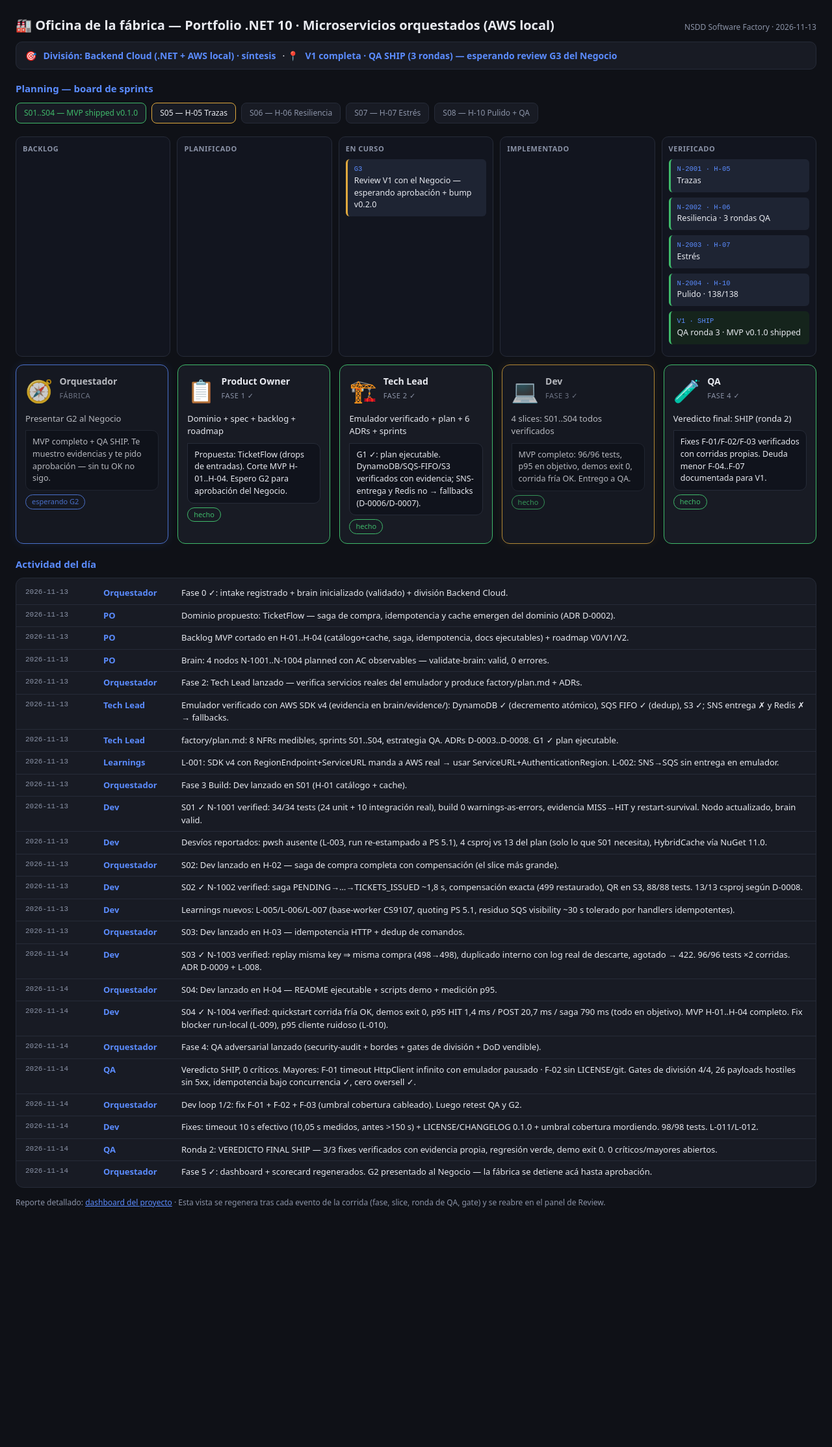
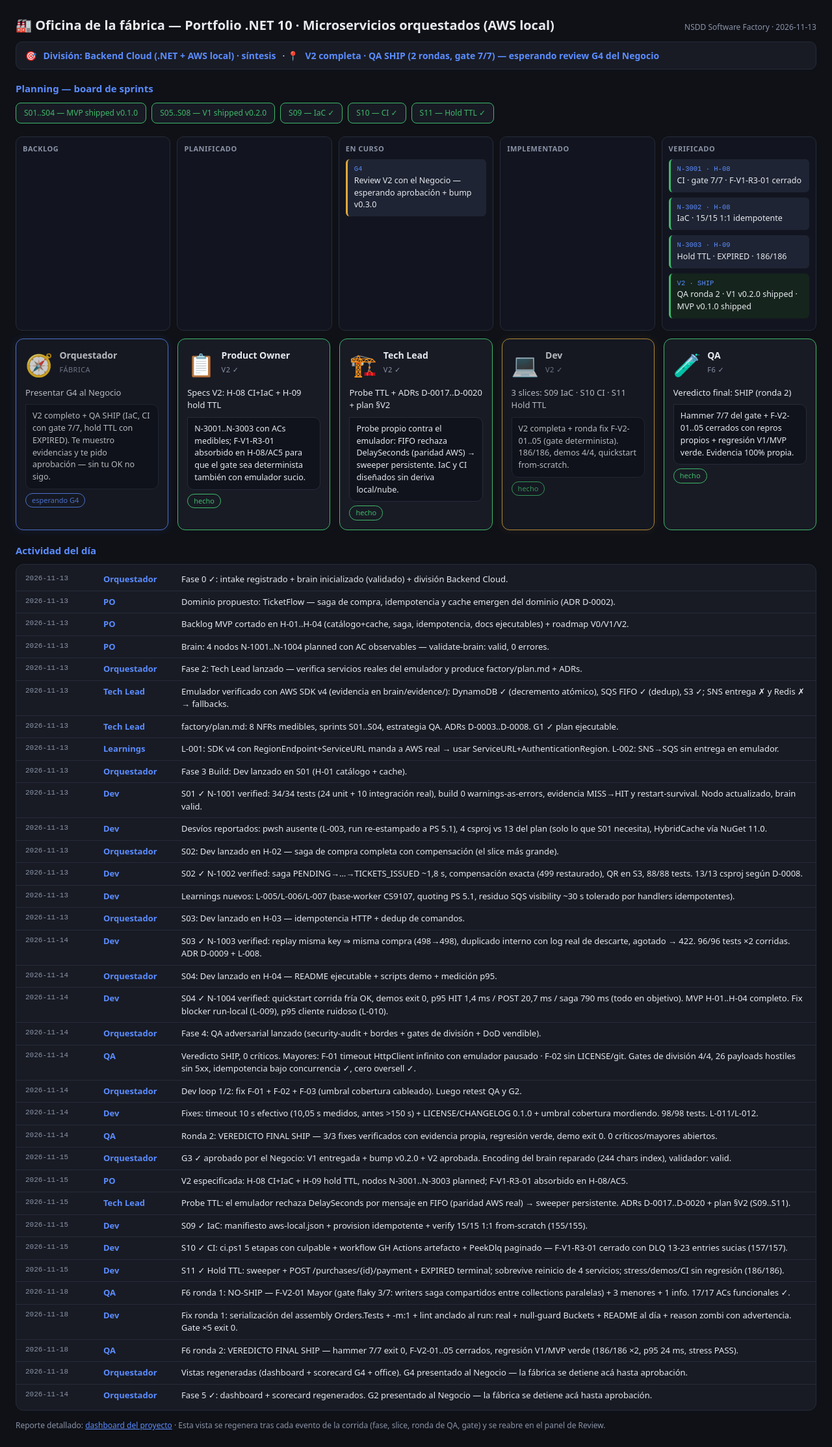
Before and after one commit to fedesauzzadev/ticketflow, a plain HTML site: page factory/office.html in a window 1280 px wide. Shown: the whole page at 65% size. Before the commit the page ends 1884 px from the top, so only its background shows below. Drawn offline with Linux system fonts and the light colour scheme.

Commit message:
views: dashboard + scorecard G4 + office regenerados tras QA F6 SHIP (V2)

```diff
--- a/factory/office.html
+++ b/factory/office.html
@@ -53,23 +53,22 @@
   <span class="sub">NSDD Software Factory · 2026-11-13</span>
 </header>
 
-<div class="banner">🎯 <b>División: Backend Cloud (.NET + AWS local) · síntesis</b> · 📍 <b>V1 completa · QA SHIP (3 rondas) — esperando review G3 del Negocio</b></div>
+<div class="banner">🎯 <b>División: Backend Cloud (.NET + AWS local) · síntesis</b> · 📍 <b>V2 completa · QA SHIP (2 rondas, gate 7/7) — esperando review G4 del Negocio</b></div>
 
 <h2>Planning — board de sprints</h2>
-<div class="sprint-strip"><span class="sprint-chip ok">S01..S04 — MVP shipped v0.1.0</span><span class="sprint-chip on">S05 — H-05 Trazas</span><span class="sprint-chip">S06 — H-06 Resiliencia</span><span class="sprint-chip">S07 — H-07 Estrés</span><span class="sprint-chip">S08 — H-10 Pulido + QA</span></div>
+<div class="sprint-strip"><span class="sprint-chip ok">S01..S04 — MVP shipped v0.1.0</span><span class="sprint-chip ok">S05..S08 — V1 shipped v0.2.0</span><span class="sprint-chip ok">S09 — IaC ✓</span><span class="sprint-chip ok">S10 — CI ✓</span><span class="sprint-chip ok">S11 — Hold TTL ✓</span></div>
 <div class="board">
   <div class="bcol"><h4>Backlog</h4></div>
   <div class="bcol"><h4>Planificado</h4></div>
   <div class="bcol"><h4>En curso</h4>
-    <div class="note n-busy"><span class="nid">G3</span>Review V1 con el Negocio — esperando aprobación + bump v0.2.0</div>
+    <div class="note n-busy"><span class="nid">G4</span>Review V2 con el Negocio — esperando aprobación + bump v0.3.0</div>
   </div>
   <div class="bcol"><h4>Implementado</h4></div>
   <div class="bcol"><h4>Verificado</h4>
-    <div class="note n-ver"><span class="nid">N-2001 · H-05</span>Trazas</div>
-    <div class="note n-ver"><span class="nid">N-2002 · H-06</span>Resiliencia · 3 rondas QA</div>
-    <div class="note n-ver"><span class="nid">N-2003 · H-07</span>Estrés</div>
-    <div class="note n-ver"><span class="nid">N-2004 · H-10</span>Pulido · 138/138</div>
-    <div class="note n-ship"><span class="nid">V1 · SHIP</span>QA ronda 3 · MVP v0.1.0 shipped</div>
+    <div class="note n-ver"><span class="nid">N-3001 · H-08</span>CI · gate 7/7 · F-V1-R3-01 cerrado</div>
+    <div class="note n-ver"><span class="nid">N-3002 · H-08</span>IaC · 15/15 1:1 idempotente</div>
+    <div class="note n-ver"><span class="nid">N-3003 · H-09</span>Hold TTL · EXPIRED · 186/186</div>
+    <div class="note n-ship"><span class="nid">V2 · SHIP</span>QA ronda 2 · V1 v0.2.0 shipped · MVP v0.1.0 shipped</div>
   </div>
 </div>
 
@@ -77,36 +76,36 @@
   <div class="desk waiting pulse">
     <span class="avatar">🧭</span>
     <h3>Orquestador</h3><span class="role">Fábrica</span>
-    <div class="task">Presentar G2 al Negocio</div>
-    <div class="bubble">MVP completo + QA SHIP. Te muestro evidencias y te pido aprobación — sin tu OK no sigo.</div>
-    <span class="chip st-waiting">esperando G2</span>
+    <div class="task">Presentar G4 al Negocio</div>
+    <div class="bubble">V2 completo + QA SHIP (IaC, CI con gate 7/7, hold TTL con EXPIRED). Te muestro evidencias y te pido aprobación — sin tu OK no sigo.</div>
+    <span class="chip st-waiting">esperando G4</span>
   </div>
   <div class="desk done">
     <span class="avatar">📋</span>
-    <h3>Product Owner</h3><span class="role">Fase 1 ✓</span>
-    <div class="task">Dominio + spec + backlog + roadmap</div>
-    <div class="bubble">Propuesta: TicketFlow (drops de entradas). Corte MVP H-01..H-04. Espero G2 para aprobación del Negocio.</div>
+    <h3>Product Owner</h3><span class="role">V2 ✓</span>
+    <div class="task">Specs V2: H-08 CI+IaC + H-09 hold TTL</div>
+    <div class="bubble">N-3001..N-3003 con ACs medibles; F-V1-R3-01 absorbido en H-08/AC5 para que el gate sea determinista también con emulador sucio.</div>
     <span class="chip st-done">hecho</span>
   </div>
   <div class="desk done">
     <span class="avatar">🏗️</span>
-    <h3>Tech Lead</h3><span class="role">Fase 2 ✓</span>
-    <div class="task">Emulador verificado + plan + 6 ADRs + sprints</div>
-    <div class="bubble">G1 ✓: plan ejecutable. DynamoDB/SQS-FIFO/S3 verificados con evidencia; SNS-entrega y Redis no → fallbacks (D-0006/D-0007).</div>
+    <h3>Tech Lead</h3><span class="role">V2 ✓</span>
+    <div class="task">Probe TTL + ADRs D-0017..D-0020 + plan §V2</div>
+    <div class="bubble">Probe propio contra el emulador: FIFO rechaza DelaySeconds (paridad AWS) → sweeper persistente. IaC y CI diseñados sin deriva local/nube.</div>
     <span class="chip st-done">hecho</span>
   </div>
   <div class="desk busy pulse">
     <span class="avatar">💻</span>
-    <h3>Dev</h3><span class="role">Fase 3 ✓</span>
-    <div class="task">4 slices: S01..S04 todos verificados</div>
-    <div class="bubble">MVP completo: 96/96 tests, p95 en objetivo, demos exit 0, corrida fría OK. Entrego a QA.</div>
+    <h3>Dev</h3><span class="role">V2 ✓</span>
+    <div class="task">3 slices: S09 IaC · S10 CI · S11 Hold TTL</div>
+    <div class="bubble">V2 completa + ronda fix F-V2-01..05 (gate determinista). 186/186, demos 4/4, quickstart from-scratch.</div>
     <span class="chip st-done">hecho</span>
   </div>
   <div class="desk done">
     <span class="avatar">🧪</span>
-    <h3>QA</h3><span class="role">Fase 4 ✓</span>
+    <h3>QA</h3><span class="role">F6 ✓</span>
     <div class="task">Veredicto final: SHIP (ronda 2)</div>
-    <div class="bubble">Fixes F-01/F-02/F-03 verificados con corridas propias. Deuda menor F-04..F-07 documentada para V1.</div>
+    <div class="bubble">Hammer 7/7 del gate + F-V2-01..05 cerrados con repros propios + regresión V1/MVP verde. Evidencia 100% propia.</div>
     <span class="chip st-done">hecho</span>
   </div>
 </div>
@@ -136,6 +135,16 @@
   <div><time>2026-11-14</time><span class="who">Orquestador</span><span>Dev loop 1/2: fix F-01 + F-02 + F-03 (umbral cobertura cableado). Luego retest QA y G2.</span></div>
   <div><time>2026-11-14</time><span class="who">Dev</span><span>Fixes: timeout 10 s efectivo (10,05 s medidos, antes >150 s) + LICENSE/CHANGELOG 0.1.0 + umbral cobertura mordiendo. 98/98 tests. L-011/L-012.</span></div>
   <div><time>2026-11-14</time><span class="who">QA</span><span>Ronda 2: VEREDICTO FINAL SHIP — 3/3 fixes verificados con evidencia propia, regresión verde, demo exit 0. 0 críticos/mayores abiertos.</span></div>
+  <div><time>2026-11-15</time><span class="who">Orquestador</span><span>G3 ✓ aprobado por el Negocio: V1 entregada + bump v0.2.0 + V2 aprobada. Encoding del brain reparado (244 chars index), validador: valid.</span></div>
+  <div><time>2026-11-15</time><span class="who">PO</span><span>V2 especificada: H-08 CI+IaC + H-09 hold TTL, nodos N-3001..N-3003 planned; F-V1-R3-01 absorbido en H-08/AC5.</span></div>
+  <div><time>2026-11-15</time><span class="who">Tech Lead</span><span>Probe TTL: el emulador rechaza DelaySeconds por mensaje en FIFO (paridad AWS real) → sweeper persistente. ADRs D-0017..D-0020 + plan §V2 (S09..S11).</span></div>
+  <div><time>2026-11-15</time><span class="who">Dev</span><span>S09 ✓ IaC: manifiesto aws-local.json + provision idempotente + verify 15/15 1:1 from-scratch (155/155).</span></div>
+  <div><time>2026-11-15</time><span class="who">Dev</span><span>S10 ✓ CI: ci.ps1 5 etapas con culpable + workflow GH Actions artefacto + PeekDlq paginado — F-V1-R3-01 cerrado con DLQ 13-23 entries sucias (157/157).</span></div>
+  <div><time>2026-11-15</time><span class="who">Dev</span><span>S11 ✓ Hold TTL: sweeper + POST /purchases/{id}/payment + EXPIRED terminal; sobrevive reinicio de 4 servicios; stress/demos/CI sin regresión (186/186).</span></div>
+  <div><time>2026-11-18</time><span class="who">QA</span><span>F6 ronda 1: NO-SHIP — F-V2-01 Mayor (gate flaky 3/7: writers saga compartidos entre collections paralelas) + 3 menores + 1 info. 17/17 ACs funcionales ✓.</span></div>
+  <div><time>2026-11-18</time><span class="who">Dev</span><span>Fix ronda 1: serialización del assembly Orders.Tests + -m:1 + lint anclado al run: real + null-guard Buckets + README al día + reason zombi con advertencia. Gate ×5 exit 0.</span></div>
+  <div><time>2026-11-18</time><span class="who">QA</span><span>F6 ronda 2: VEREDICTO FINAL SHIP — hammer 7/7 exit 0, F-V2-01..05 cerrados, regresión V1/MVP verde (186/186 ×2, p95 24 ms, stress PASS).</span></div>
+  <div><time>2026-11-18</time><span class="who">Orquestador</span><span>Vistas regeneradas (dashboard + scorecard G4 + office). G4 presentado al Negocio — la fábrica se detiene acá hasta aprobación.</span></div>
   <div><time>2026-11-14</time><span class="who">Orquestador</span><span>Fase 5 ✓: dashboard + scorecard regenerados. G2 presentado al Negocio — la fábrica se detiene acá hasta aprobación.</span></div>
 </div>
 
```
Also changed, not shown: factory/dashboard.html (+40 -26 lines), 1 other file.
